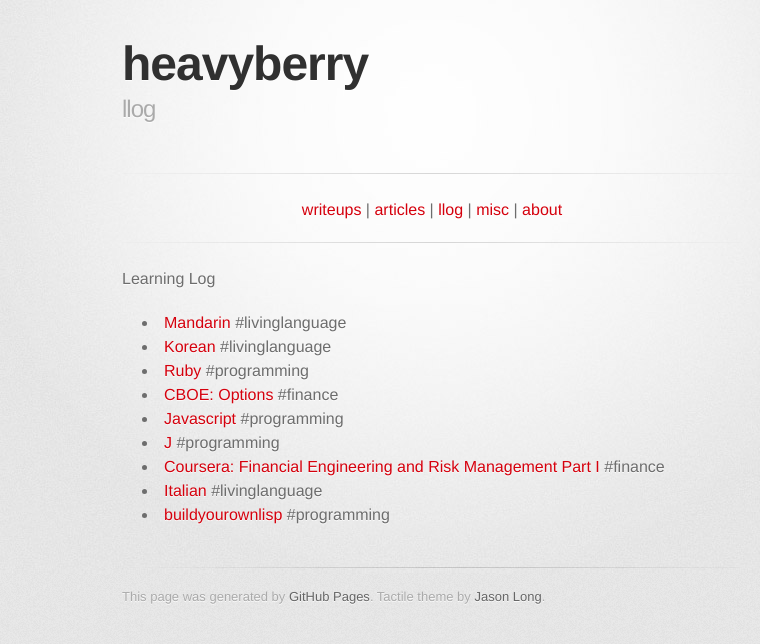
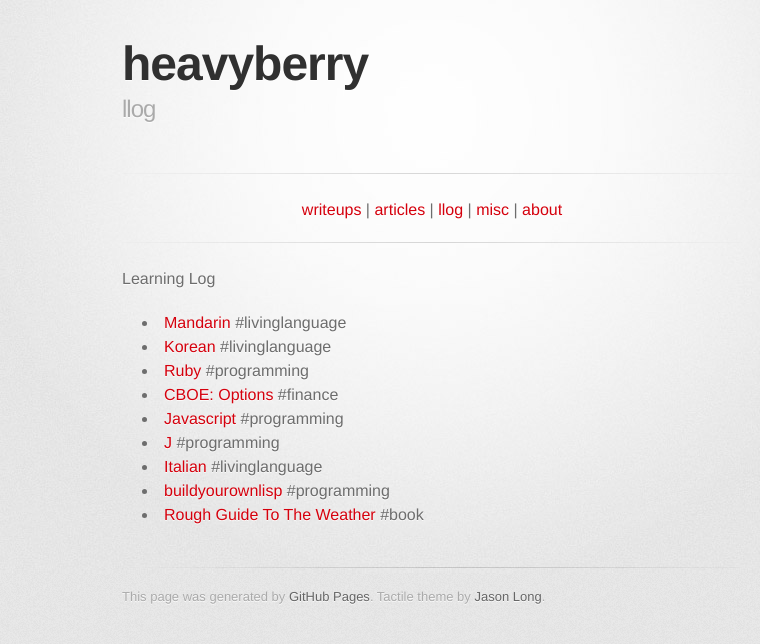
Before and after one commit to axiomiety/axiomiety.github.io, a Jekyll site: the page built from llog/index.markdown, in a window 1280 px wide. Shown: the top 644 px of the page, without its empty margins (208-968 px from the left). Built offline with Jekyll 4.4.1, drawn with Linux system fonts in a browser that asks for light colours; nearby versions of some CDN libraries; some web fonts are replaced.

Commit message:
roughguidetotheweather

```diff
--- a/llog/book_rough-guide-to-the-weather.markdown
+++ b/llog/book_rough-guide-to-the-weather.markdown
@@ -6,7 +6,7 @@
 
 ## Rough Guide To The Weather
 
-Notes taken whilst reading the book - unformatted (best viewed [raw](https://raw.githubusercontent.com/axiomiety/axiomiety.github.io/master/llog/book-rough-guide-to-the-weather.markdown) on github).
+Notes taken whilst reading the book - unformatted (best viewed [raw](https://raw.githubusercontent.com/axiomiety/axiomiety.github.io/master/llog/book_rough-guide-to-the-weather.markdown) on github).
 
 ISBN 1-85828-827-4
 
--- a/llog/index.markdown
+++ b/llog/index.markdown
@@ -12,6 +12,7 @@
    * [CBOE: Options](cboe.html) #finance
    * [Javascript](javascript.html) #programming
    * [J](j.html) #programming
-   * [Coursera: Financial Engineering and Risk Management Part I](fineng_riskmgmt_1.html) #finance
+<!--   * [Coursera: Financial Engineering and Risk Management Part I](fineng_riskmgmt_1.html) #finance -->
    * [Italian](italian.html) #livinglanguage
    * [buildyourownlisp](buildyourownlisp.html) #programming
+   * [Rough Guide To The Weather](book_rough-guide-to-the-weather.html) #book
```
